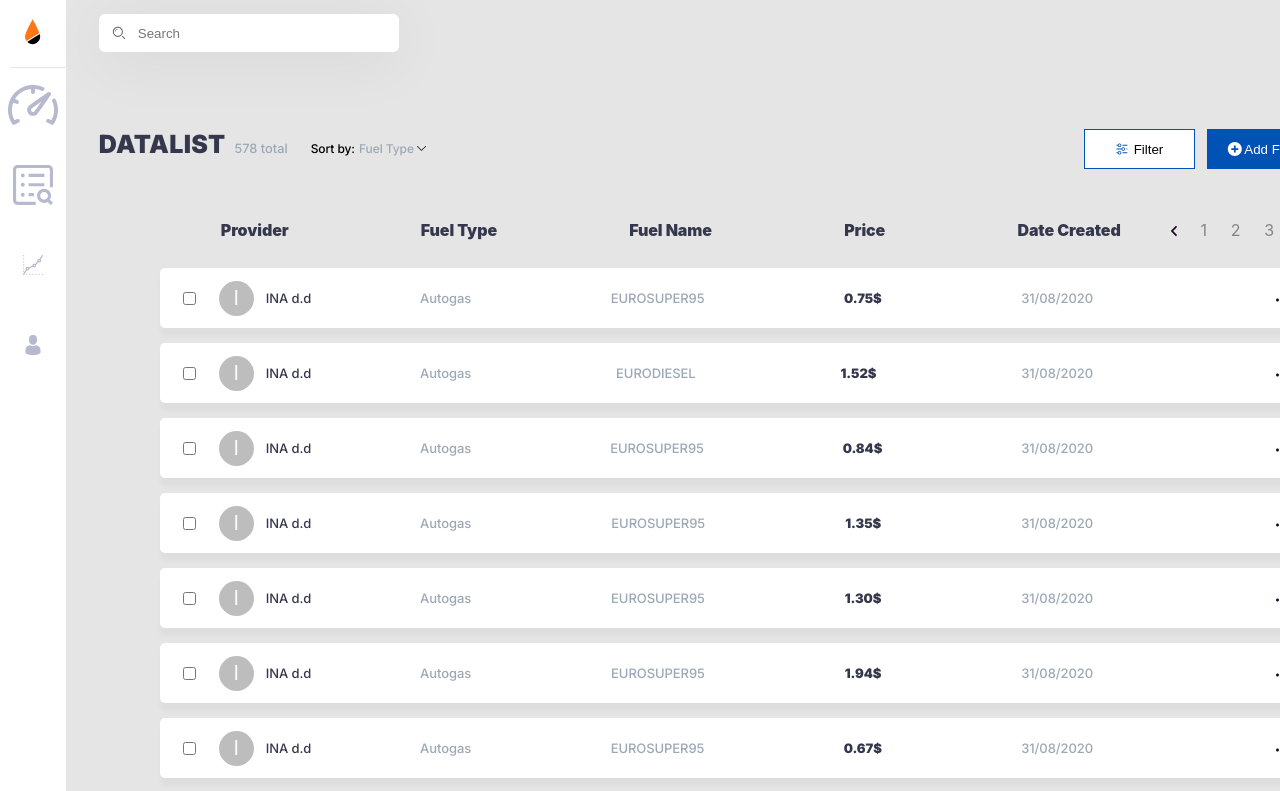
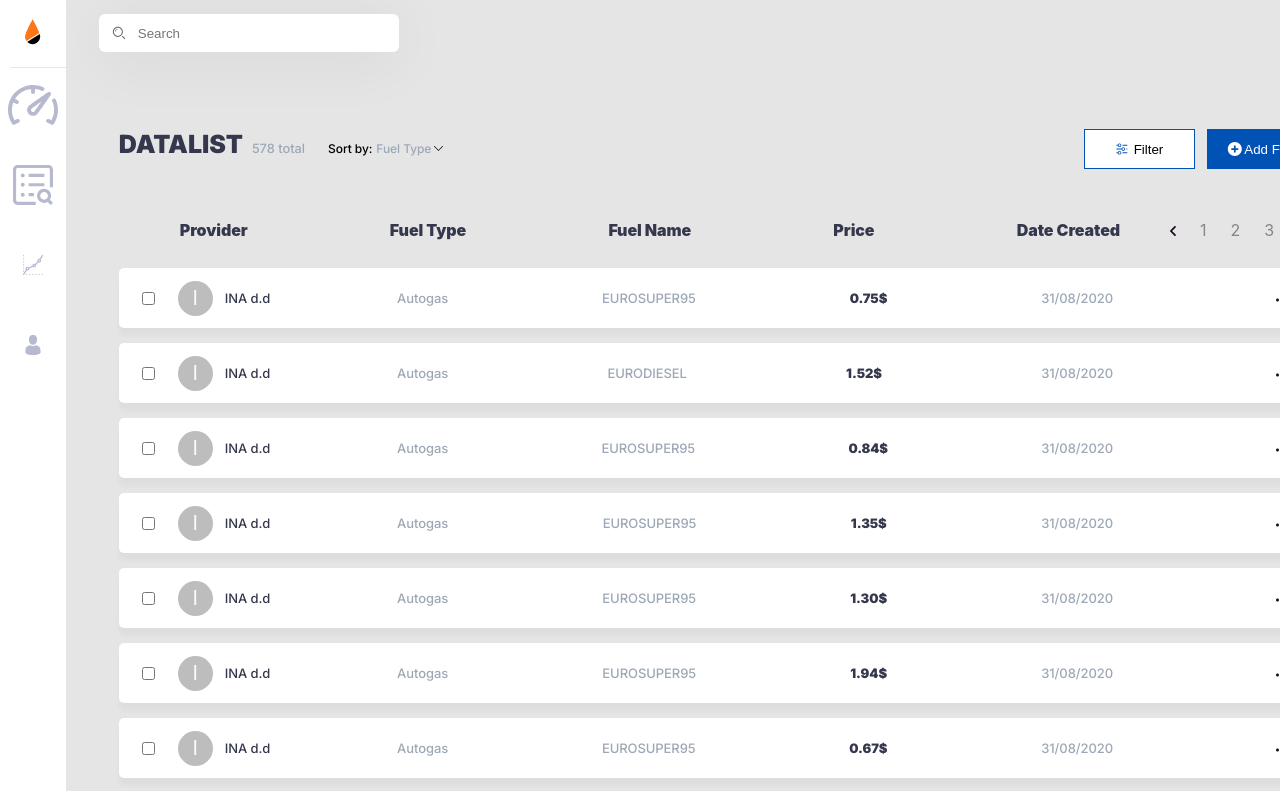
Before and after one commit to RajherAlen/SYOAK-ReactJs, a React (Create React App) app: page /search in a window 1280 px wide. Shown: the top 791 px of the page. Built offline with nearby package versions, Linux system fonts and the light colour scheme.

Commit message:
CRUD header izmijenio

```diff
--- a/src/pages/CRUDlist/CRUDlist.js
+++ b/src/pages/CRUDlist/CRUDlist.js
@@ -22,6 +22,7 @@ const CRUDlist = () => {
             <p className="crud__content__header__title">Price</p>
             <p className="crud__content__header__title">Date Created</p>
           </div>
+
           <div className="crud__content__header crud__content__header-number ">
             <img src={arrowLeft} style={{ cursor: "pointer" }} />
 
--- a/src/pages/CRUDlist/CRUDtop.js
+++ b/src/pages/CRUDlist/CRUDtop.js
@@ -8,39 +8,40 @@ const CRUDtop = () => {
 
   return (
     <div className="crud__header">
-      <div className="crud__header__info">
-        <p className="crud__header__info--title">DATALIST</p>
-        <p className="crud__header__info--total">578 total</p>
-        <p className="crud__header__info--sort crud__header__info--sort-dark">
+      <div className="crud__header-info">
+        <p className="crud__header-info--title">DATALIST</p>
+        <p className="crud__header-info--total">578 total</p>
+        <p className="crud__header-info--sort crud__header-info--sort--dark">
           Sort by:
         </p>
-        <p className="crud__header__info--sort crud__header__info--sort-grey">
+        <p className="crud__header-info--sort crud__header-info--sort--light">
           Fuel Type <img src={arrowDown} />
         </p>
       </div>
 
-      <div className="crud__header__btns">
-        <button className="crud__header__btns__btn crud__header__btns__btn--outline">
+      <div className="crud__header-btns">
+        <button className="crud__header-btns__btn crud__header-btns__btn--outline">
           <img src={filter} />
           Filter
         </button>
         <button
-          className="crud__header__btns__btn crud__header__btns__btn--primary"
+          className="crud__header-btns__btn crud__header-btns__btn--primary"
           onClick={() => setAddFuel(true)}
         >
           <img src={add} />
           Add Fuel
         </button>
+      </div>
 
       {/* ADD FUEL */}
-        <div className={`add-fuel ${addFuel && "add-fuel--active"}`}>
-          <p className="add-fuel__title">Add Fuel </p>
+      <div className={`crud__add-fuel ${addFuel && "crud__add-fuel--active"}`}>
+        <p className="crud__add-fuel__title">Add Fuel </p>
         <input
           type="text"
           placeholder="Provider Name"
-            className="add-fuel__input"
+          className="crud__add-fuel__input crud__add-fuel__input--lrg"
         />
-          <select className="add-fuel__input">
+        <select className="crud__add-fuel__input crud__add-fuel__input--lrg">
           <option value="fueltype" disabled selected>
             Fuel Type
           </option>
@@ -48,12 +49,14 @@ const CRUDtop = () => {
           <option value="diesel">Diesel</option>
           <option value="gasoline">Gasoline</option>
         </select>
+
         <input
           type="text"
           placeholder="Fuel Name"
-            className="add-fuel__input"
+          className="crud__add-fuel__input  crud__add-fuel__input--lrg"
         />
-          <div className="add-fuel__price">
+
+        <div className=" crud__add-fuel__input--price">
           <p>Price: </p>
 
           <input
@@ -61,7 +64,7 @@ const CRUDtop = () => {
             placeholder="1"
             min="0"
             max="100"
-              className="add-fuel__price__number"
+            className="crud__add-fuel__input crud__add-fuel__input--sml"
           />
 
           <input
@@ -69,18 +72,18 @@ const CRUDtop = () => {
             placeholder="00"
             min="0"
             max="100"
-              className="add-fuel__price__number"
+            className="crud__add-fuel__input crud__add-fuel__input--sml"
           />
         </div>
-          <div className="add-fuel__btns">
-            <button className="add-fuel__btns__btn add-fuel__btns__btn--primary">
+        <div className="crud__add-fuel__btns">
+          <button className="crud__add-fuel__btns__btn crud__add-fuel__btns__btn--primary">
             Save Changes
           </button>
-            <button className="add-fuel__btns__btn add-fuel__btns__btn--outline">
+          <button className="crud__add-fuel__btns__btn crud__add-fuel__btns__btn--outline">
             Preview
           </button>
           <button
-              className="add-fuel__btns__btn add-fuel__btns__btn--cancle"
+            className="crud__add-fuel__btns__btn crud__add-fuel__btns__btn--cancle"
             onClick={() => setAddFuel(false)}
           >
             Cancle
@@ -88,7 +91,6 @@ const CRUDtop = () => {
         </div>
       </div>
     </div>
-    </div>
   );
 };
 
--- a/src/pages/CRUDlist/_crudList.scss
+++ b/src/pages/CRUDlist/_crudList.scss
@@ -5,16 +5,15 @@
   height: 100vh;
   padding: 62px 122px 25px 0px;
 
-  &__header {
+  &__header-info {
     display: flex;
-    justify-content: space-between;
-
-    &__info {
     align-items: baseline;
-      display: flex;
 
     &--title {
-        @include fuelPrice();
+      font-family: $primaryFont;
+      font-weight: 900;
+      font-size: 25px;
+      line-height: 30px;
       color: $textDark;
       margin-right: 9px;
     }
@@ -31,11 +30,11 @@
       @include text12();
       font-weight: 500;
       font-style: normal;
-        &-dark {
+      &--dark {
         color: #000;
         margin-right: 4px;
       }
-        &-grey {
+      &--light {
         color: $textLightGrey;
         img {
           margin-left: 3px;
@@ -44,8 +43,15 @@
     }
   }
 
+  &__header {
+    display: flex;
+    justify-content: space-between;
+    position: relative;
+    padding-left: 20px;
+  }
+
   // CRUD TOP RIGHT
-    &__btns {
+  &__header-btns {
     display: flex;
     position: relative;
 
@@ -81,8 +87,11 @@
         }
       }
     }
+  }
 
-      .add-fuel {
+  // MODAL CARD ADD FUEL
+
+  &__add-fuel {
     position: absolute;
     z-index: 222;
     width: 467px;
@@ -100,34 +109,48 @@
     }
 
     &__title {
-          @include cardTitle();
-          font-weight: 500;
+      font-family: $primaryFont;
       font-style: normal;
+      font-size: 20px;
+      line-height: 24px;
+      font-weight: 900;
       margin-bottom: 66px;
     }
 
     &__input {
-          @include addFuelInput();
+      font-family: $primaryFont;
+      background-color: $white;
+      font-weight: normal;
+      font-size: 15px;
+      line-height: 20px;
+      border: 0;
+      outline-width: 0;
+      color: rgba(48, 48, 49, 0.75);
+      box-shadow: 0px 7px 64px rgba(0, 0, 0, 0.07);
+      border-radius: 3px;
+
+      &--lrg {
         width: 386px;
         height: 48px;
         margin-bottom: 45px;
         padding-left: 16px;
       }
 
-        &__price {
+      &--sml {
+        width: 73px;
+        height: 38px;
+        margin-bottom: 0;
+        margin-left: 18px;
+        text-align: center;
+      }
+
+      &--price {
         position: relative;
         display: flex;
         align-items: center;
         margin-bottom: 93px;
         color: rgba(48, 48, 49, 0.75);
-
-          &__number {
-            @include addFuelInput();
-            width: 73px;
-            height: 38px;
-            margin-bottom: 0;
-            margin-left: 18px;
-            text-align: center;
+        padding-left: 16px;
       }
     }
 
@@ -175,8 +198,6 @@
       }
     }
   }
-    }
-  }
 
   // CRUD LIST
 
@@ -184,7 +205,7 @@
     width: 100%;
     height: 647px;
     padding-top: 51px;
-    padding-left: 61px;
+    padding-left: 20px;
 
     &__header {
       display: flex;
@@ -248,9 +269,9 @@
             width: 200px;
           }
           &--right {
-            width: 100%;
+            width: 80%;
             justify-content: space-between;
-            padding: 0 75px 0 76px;
+            padding: 0 55px 0 50px;
           }
 
           &__desc {
--- a/src/styles/style.css
+++ b/src/styles/style.css
@@ -1,16 +1,6 @@
-.crud__header__info--title, .crud__header__info--total, .crud__header__btns .add-fuel__title, .crud__header__btns .add-fuel__btns__btn {
+.crud__header-info--total, .crud__add-fuel__btns__btn {
   font-weight: 900;
   font-style: normal;
-}
-
-.crud__header__info--title, .crud__header__btns .add-fuel__title {
-  display: -webkit-box;
-  display: -ms-flexbox;
-  display: flex;
-  -webkit-box-align: center;
-      -ms-flex-align: center;
-          align-items: center;
-  letter-spacing: 0.32px;
 }
 
 .statistics {
@@ -19,6 +9,116 @@
   height: 430px;
   border-radius: 10px;
   margin-bottom: 31px;
+}
+
+.statistics__header {
+  padding: 0 38px 0 42px;
+  display: -webkit-box;
+  display: -ms-flexbox;
+  display: flex;
+}
+
+.statistics__header__body-content {
+  -webkit-box-flex: 2;
+      -ms-flex: 2;
+          flex: 2;
+  padding-right: 80px;
+}
+
+.statistics__header__graph-content {
+  display: -webkit-box;
+  display: -ms-flexbox;
+  display: flex;
+  -webkit-box-align: end;
+      -ms-flex-align: end;
+          align-items: flex-end;
+  -webkit-box-pack: justify;
+      -ms-flex-pack: justify;
+          justify-content: space-between;
+  margin-bottom: 59px;
+  padding-left: 16px;
+  text-align: center;
+}
+
+.statistics__header__media-content {
+  display: -webkit-box;
+  display: -ms-flexbox;
+  display: flex;
+  -webkit-box-orient: vertical;
+  -webkit-box-direction: normal;
+      -ms-flex-direction: column;
+          flex-direction: column;
+  -webkit-box-pack: center;
+      -ms-flex-pack: center;
+          justify-content: center;
+  padding-left: 36px;
+  font-style: normal;
+  font-family: "Inter";
+  font-size: 12px;
+  line-height: 15px;
+  display: flex;
+  text-align: center;
+}
+
+.statistics__header__media-content__summary {
+  width: 242px;
+  margin-top: 9px;
+  margin-bottom: 20px;
+  font-weight: 600;
+  letter-spacing: -0.0747253px;
+  color: #00367a;
+}
+
+.statistics__header__media-content__btn {
+  letter-spacing: -0.0747253px;
+  width: 241px;
+  height: 36px;
+  border: none;
+  cursor: pointer;
+}
+
+.statistics__header__media-content__btn--primary {
+  color: #ffffff;
+  background: #054797;
+}
+
+.statistics__footer {
+  display: -webkit-box;
+  display: -ms-flexbox;
+  display: flex;
+  -webkit-box-pack: justify;
+      -ms-flex-pack: justify;
+          justify-content: space-between;
+  -webkit-box-align: center;
+      -ms-flex-align: center;
+          align-items: center;
+  padding: 0 45px;
+}
+
+.statistics__row {
+  display: -webkit-box;
+  display: -ms-flexbox;
+  display: flex;
+}
+
+.statistics__desc {
+  display: -webkit-box;
+  display: -ms-flexbox;
+  display: flex;
+  -webkit-box-orient: vertical;
+  -webkit-box-direction: normal;
+      -ms-flex-direction: column;
+          flex-direction: column;
+  margin-left: 20px;
+  -webkit-box-pack: center;
+      -ms-flex-pack: center;
+          justify-content: center;
+}
+
+.statistics__desc__flex {
+  display: -webkit-box;
+  display: -ms-flexbox;
+  display: flex;
 }
 
 .statistics__info {
@@ -88,129 +188,9 @@
   color: #9da8b6;
 }
 
-.statistics__header {
-  padding: 0 38px 0 42px;
-  display: -webkit-box;
-  display: -ms-flexbox;
-  display: flex;
-}
-
-.statistics__header__content {
-  -webkit-box-flex: 2;
-      -ms-flex: 2;
-          flex: 2;
-  padding-right: 80px;
-}
-
-.statistics__graph-content {
-  display: -webkit-box;
-  display: -ms-flexbox;
-  display: flex;
-  -webkit-box-align: end;
-      -ms-flex-align: end;
-          align-items: flex-end;
-  -webkit-box-pack: justify;
-      -ms-flex-pack: justify;
-          justify-content: space-between;
-  padding-left: 16px;
-  margin-bottom: 59px;
-  text-align: center;
-}
-
-.statistics__media-content {
-  display: -webkit-box;
-  display: -ms-flexbox;
-  display: flex;
-  -webkit-box-orient: vertical;
-  -webkit-box-direction: normal;
-      -ms-flex-direction: column;
-          flex-direction: column;
-  -webkit-box-pack: center;
-      -ms-flex-pack: center;
-          justify-content: center;
-  padding-left: 36px;
-  font-style: normal;
-  font-family: "Inter";
-  font-size: 12px;
-  line-height: 15px;
-  display: flex;
-  text-align: center;
-}
-
-.statistics__media-content__summary {
-  width: 242px;
-  margin-top: 9px;
-  margin-bottom: 20px;
-  font-weight: 600;
-  letter-spacing: -0.0747253px;
-  color: #00367a;
-}
-
-.statistics__media-content__btn {
-  letter-spacing: -0.0747253px;
-  width: 241px;
-  height: 36px;
-  border: none;
-  cursor: pointer;
-}
-
-.statistics__media-content__btn--primary {
-  color: #ffffff;
-  background: #054797;
-}
-
-.statistics__footer {
-  display: -webkit-box;
-  display: -ms-flexbox;
-  display: flex;
-  -webkit-box-pack: justify;
-      -ms-flex-pack: justify;
-          justify-content: space-between;
-  -webkit-box-align: center;
-      -ms-flex-align: center;
-          align-items: center;
-  padding: 0 45px;
-}
-
-.statistics__row {
-  display: -webkit-box;
-  display: -ms-flexbox;
-  display: flex;
-}
-
-.statistics__desc {
-  display: -webkit-box;
-  display: -ms-flexbox;
-  display: flex;
-  -webkit-box-orient: vertical;
-  -webkit-box-direction: normal;
-      -ms-flex-direction: column;
-          flex-direction: column;
-  margin-left: 20px;
-  -webkit-box-pack: center;
-      -ms-flex-pack: center;
-          justify-content: center;
-}
-
-.statistics__desc__flex {
-  display: -webkit-box;
-  display: -ms-flexbox;
-  display: flex;
-}
-
-.crud__header__info--title, .crud__header__info--total, .crud__header__btns .add-fuel__title, .crud__header__btns .add-fuel__btns__btn {
+.crud__header-info--total, .crud__add-fuel__btns__btn {
   font-weight: 900;
   font-style: normal;
-}
-
-.crud__header__info--title, .crud__header__btns .add-fuel__title {
-  display: -webkit-box;
-  display: -ms-flexbox;
-  display: flex;
-  -webkit-box-align: center;
-      -ms-flex-align: center;
-          align-items: center;
-  letter-spacing: 0.32px;
 }
 
 .sales {
@@ -302,19 +282,9 @@
   border-radius: 5px;
 }
 
-.crud__header__info--title, .crud__header__info--total, .crud__header__btns .add-fuel__title, .crud__header__btns .add-fuel__btns__btn {
+.crud__header-info--total, .crud__add-fuel__btns__btn {
   font-weight: 900;
   font-style: normal;
-}
-
-.crud__header__info--title, .crud__header__btns .add-fuel__title {
-  display: -webkit-box;
-  display: -ms-flexbox;
-  display: flex;
-  -webkit-box-align: center;
-      -ms-flex-align: center;
-          align-items: center;
-  letter-spacing: 0.32px;
 }
 
 .messages {
@@ -395,19 +365,9 @@
           justify-content: space-between;
 }
 
-.crud__header__info--title, .crud__header__info--total, .crud__header__btns .add-fuel__title, .crud__header__btns .add-fuel__btns__btn {
+.crud__header-info--total, .crud__add-fuel__btns__btn {
   font-weight: 900;
   font-style: normal;
-}
-
-.crud__header__info--title, .crud__header__btns .add-fuel__title {
-  display: -webkit-box;
-  display: -ms-flexbox;
-  display: flex;
-  -webkit-box-align: center;
-      -ms-flex-align: center;
-          align-items: center;
-  letter-spacing: 0.32px;
 }
 
 .oil-gas {
@@ -490,19 +450,9 @@
   cursor: pointer;
 }
 
-.crud__header__info--title, .crud__header__info--total, .crud__header__btns .add-fuel__title, .crud__header__btns .add-fuel__btns__btn {
+.crud__header-info--total, .crud__add-fuel__btns__btn {
   font-weight: 900;
   font-style: normal;
-}
-
-.crud__header__info--title, .crud__header__btns .add-fuel__title {
-  display: -webkit-box;
-  display: -ms-flexbox;
-  display: flex;
-  -webkit-box-align: center;
-      -ms-flex-align: center;
-          align-items: center;
-  letter-spacing: 0.32px;
 }
 
 .activity {
@@ -585,19 +535,9 @@
   color: #9da8b6;
 }
 
-.crud__header__info--title, .crud__header__info--total, .crud__header__btns .add-fuel__title, .crud__header__btns .add-fuel__btns__btn {
+.crud__header-info--total, .crud__add-fuel__btns__btn {
   font-weight: 900;
   font-style: normal;
-}
-
-.crud__header__info--title, .crud__header__btns .add-fuel__title {
-  display: -webkit-box;
-  display: -ms-flexbox;
-  display: flex;
-  -webkit-box-align: center;
-      -ms-flex-align: center;
-          align-items: center;
-  letter-spacing: 0.32px;
 }
 
 .fuel {
@@ -721,19 +661,9 @@
   padding: 10px 29px 0 29px;
 }
 
-.crud__header__info--title, .crud__header__info--total, .crud__header__btns .add-fuel__title, .crud__header__btns .add-fuel__btns__btn {
+.crud__header-info--total, .crud__add-fuel__btns__btn {
   font-weight: 900;
   font-style: normal;
-}
-
-.crud__header__info--title, .crud__header__btns .add-fuel__title {
-  display: -webkit-box;
-  display: -ms-flexbox;
-  display: flex;
-  -webkit-box-align: center;
-      -ms-flex-align: center;
-          align-items: center;
-  letter-spacing: 0.32px;
 }
 
 .header {
@@ -787,19 +717,9 @@
           justify-content: space-between;
 }
 
-.crud__header__info--title, .crud__header__info--total, .crud__header__btns .add-fuel__title, .crud__header__btns .add-fuel__btns__btn {
+.crud__header-info--total, .crud__add-fuel__btns__btn {
   font-weight: 900;
   font-style: normal;
-}
-
-.crud__header__info--title, .crud__header__btns .add-fuel__title {
-  display: -webkit-box;
-  display: -ms-flexbox;
-  display: flex;
-  -webkit-box-align: center;
-      -ms-flex-align: center;
-          align-items: center;
-  letter-spacing: 0.32px;
 }
 
 .sidebar {
@@ -843,19 +763,9 @@
   color: #ffffff;
 }
 
-.crud__header__info--title, .crud__header__info--total, .crud__header__btns .add-fuel__title, .crud__header__btns .add-fuel__btns__btn {
+.crud__header-info--total, .crud__add-fuel__btns__btn {
   font-weight: 900;
   font-style: normal;
-}
-
-.crud__header__info--title, .crud__header__btns .add-fuel__title {
-  display: -webkit-box;
-  display: -ms-flexbox;
-  display: flex;
-  -webkit-box-align: center;
-      -ms-flex-align: center;
-          align-items: center;
-  letter-spacing: 0.32px;
 }
 
 .dashboard {
@@ -888,19 +798,9 @@
   display: flex;
 }
 
-.crud__header__info--title, .crud__header__info--total, .crud__header__btns .add-fuel__title, .crud__header__btns .add-fuel__btns__btn {
+.crud__header-info--total, .crud__add-fuel__btns__btn {
   font-weight: 900;
   font-style: normal;
-}
-
-.crud__header__info--title, .crud__header__btns .add-fuel__title {
-  display: -webkit-box;
-  display: -ms-flexbox;
-  display: flex;
-  -webkit-box-align: center;
-      -ms-flex-align: center;
-          align-items: center;
-  letter-spacing: 0.32px;
 }
 
 .crud {
@@ -909,33 +809,25 @@
   padding: 62px 122px 25px 0px;
 }
 
-.crud__header {
+.crud__header-info {
   display: -webkit-box;
   display: -ms-flexbox;
   display: flex;
-  -webkit-box-pack: justify;
-      -ms-flex-pack: justify;
-          justify-content: space-between;
-}
-
-.crud__header__info {
   -webkit-box-align: baseline;
       -ms-flex-align: baseline;
           align-items: baseline;
-  display: -webkit-box;
-  display: -ms-flexbox;
-  display: flex;
 }
 
-.crud__header__info--title {
+.crud__header-info--title {
   font-family: "Inter";
+  font-weight: 900;
   font-size: 25px;
   line-height: 30px;
   color: #35384d;
   margin-right: 9px;
 }
 
-.crud__header__info--total {
+.crud__header-info--total {
   font-family: "Inter";
   font-size: 12.8px;
   line-height: 15px;
@@ -947,7 +839,7 @@
   margin-right: 23px;
 }
 
-.crud__header__info--sort {
+.crud__header-info--sort {
   font-family: "Inter";
   font-size: 12px;
   line-height: 15px;
@@ -962,27 +854,38 @@
   font-style: normal;
 }
 
-.crud__header__info--sort-dark {
+.crud__header-info--sort--dark {
   color: #000;
   margin-right: 4px;
 }
 
-.crud__header__info--sort-grey {
+.crud__header-info--sort--light {
   color: #9da8b6;
 }
 
-.crud__header__info--sort-grey img {
+.crud__header-info--sort--light img {
   margin-left: 3px;
 }
 
-.crud__header__btns {
+.crud__header {
+  display: -webkit-box;
+  display: -ms-flexbox;
+  display: flex;
+  -webkit-box-pack: justify;
+      -ms-flex-pack: justify;
+          justify-content: space-between;
+  position: relative;
+  padding-left: 20px;
+}
+
+.crud__header-btns {
   display: -webkit-box;
   display: -ms-flexbox;
   display: flex;
   position: relative;
 }
 
-.crud__header__btns__btn {
+.crud__header-btns__btn {
   width: 111px;
   height: 40px;
   display: -webkit-box;
@@ -1000,33 +903,33 @@
   transition: 0.3s all ease-in-out;
 }
 
-.crud__header__btns__btn:hover {
+.crud__header-btns__btn:hover {
   -webkit-box-shadow: 0px 8px 5px rgba(0, 0, 0, 0.03);
           box-shadow: 0px 8px 5px rgba(0, 0, 0, 0.03);
   opacity: 0.8;
 }
 
-.crud__header__btns__btn--outline {
+.crud__header-btns__btn--outline {
   border: 1px solid #0052b4;
   background-color: #ffffff;
   margin-right: 12px;
 }
 
-.crud__header__btns__btn--outline img {
+.crud__header-btns__btn--outline img {
   margin-right: 6px;
 }
 
-.crud__header__btns__btn--primary {
+.crud__header-btns__btn--primary {
   color: #ffffff;
   background-color: #0052b4;
   border: none;
 }
 
-.crud__header__btns__btn--primary img {
+.crud__header-btns__btn--primary img {
   margin-right: 2px;
 }
 
-.crud__header__btns .add-fuel {
+.crud__add-fuel {
   position: absolute;
   z-index: 222;
   width: 467px;
@@ -1045,22 +948,22 @@
   display: none;
 }
 
-.crud__header__btns .add-fuel--active {
+.crud__add-fuel--active {
   display: -webkit-box;
   display: -ms-flexbox;
   display: flex;
 }
 
-.crud__header__btns .add-fuel__title {
+.crud__add-fuel__title {
   font-family: "Inter";
+  font-style: normal;
   font-size: 20px;
   line-height: 24px;
-  font-weight: 500;
-  font-style: normal;
+  font-weight: 900;
   margin-bottom: 66px;
 }
 
-.crud__header__btns .add-fuel__input {
+.crud__add-fuel__input {
   font-family: "Inter";
   background-color: #ffffff;
   font-weight: normal;
@@ -1072,13 +975,24 @@
   -webkit-box-shadow: 0px 7px 64px rgba(0, 0, 0, 0.07);
           box-shadow: 0px 7px 64px rgba(0, 0, 0, 0.07);
   border-radius: 3px;
+}
+
+.crud__add-fuel__input--lrg {
   width: 386px;
   height: 48px;
   margin-bottom: 45px;
   padding-left: 16px;
 }
 
-.crud__header__btns .add-fuel__price {
+.crud__add-fuel__input--sml {
+  width: 73px;
+  height: 38px;
+  margin-bottom: 0;
+  margin-left: 18px;
+  text-align: center;
+}
+
+.crud__add-fuel__input--price {
   position: relative;
   display: -webkit-box;
   display: -ms-flexbox;
@@ -1088,34 +1002,16 @@
           align-items: center;
   margin-bottom: 93px;
   color: rgba(48, 48, 49, 0.75);
+  padding-left: 16px;
 }
 
-.crud__header__btns .add-fuel__price__number {
-  font-family: "Inter";
-  background-color: #ffffff;
-  font-weight: normal;
-  font-size: 15px;
-  line-height: 20px;
-  border: 0;
-  outline-width: 0;
-  color: rgba(48, 48, 49, 0.75);
-  -webkit-box-shadow: 0px 7px 64px rgba(0, 0, 0, 0.07);
-          box-shadow: 0px 7px 64px rgba(0, 0, 0, 0.07);
-  border-radius: 3px;
-  width: 73px;
-  height: 38px;
-  margin-bottom: 0;
-  margin-left: 18px;
-  text-align: center;
-}
-
-.crud__header__btns .add-fuel__btns {
+.crud__add-fuel__btns {
   display: -webkit-box;
   display: -ms-flexbox;
   display: flex;
 }
 
-.crud__header__btns .add-fuel__btns__btn {
+.crud__add-fuel__btns__btn {
   width: 121px;
   height: 36px;
   font-family: "Inter";
@@ -1130,32 +1026,32 @@
   transition: 0.2s all ease-in-out;
 }
 
-.crud__header__btns .add-fuel__btns__btn--primary {
+.crud__add-fuel__btns__btn--primary {
   border: none;
   color: #ffffff;
   background-color: #0052b4;
   margin-right: 22px;
 }
 
-.crud__header__btns .add-fuel__btns__btn--primary:hover {
+.crud__add-fuel__btns__btn--primary:hover {
   background-color: #ffffff;
   color: #0052b4;
   border: 1px solid #0052b4;
 }
 
-.crud__header__btns .add-fuel__btns__btn--outline {
+.crud__add-fuel__btns__btn--outline {
   color: #0052b4;
   border: 1px solid #0052b4;
   background-color: #ffffff;
 }
 
-.crud__header__btns .add-fuel__btns__btn--outline:hover {
+.crud__add-fuel__btns__btn--outline:hover {
   border: none;
   color: #ffffff;
   background-color: #0052b4;
 }
 
-.crud__header__btns .add-fuel__btns__btn--cancle {
+.crud__add-fuel__btns__btn--cancle {
   background-color: #ffffff;
   border: none;
   color: #dd4545;
@@ -1165,7 +1061,7 @@
   width: 100%;
   height: 647px;
   padding-top: 51px;
-  padding-left: 61px;
+  padding-left: 20px;
 }
 
 .crud__content__header {
@@ -1251,11 +1147,11 @@
 }
 
 .crud__content__list .crud__row__info--right {
-  width: 100%;
+  width: 80%;
   -webkit-box-pack: justify;
       -ms-flex-pack: justify;
           justify-content: space-between;
-  padding: 0 75px 0 76px;
+  padding: 0 55px 0 50px;
 }
 
 .crud__content__list .crud__row__info__desc {
```
Also changed, not shown: src/components/priceStatistics/_priceStatistics.scss (+80 -79 lines), src/components/priceStatistics/statisticComponents/StatisticsTop.js (+5 -5 lines), 2 other files (tests, documents, lock files or other folders). Lines whose indentation alone changed are shown as unchanged.
